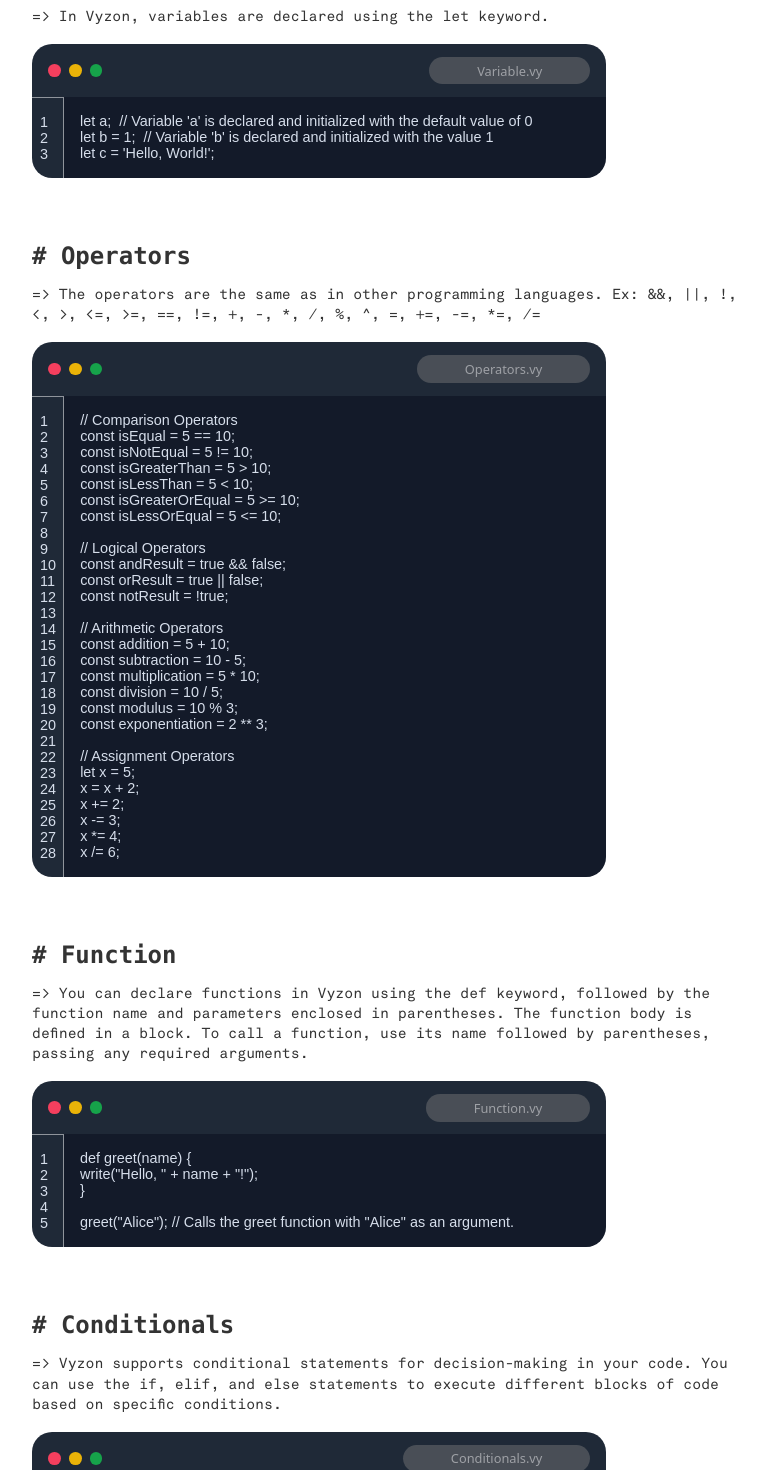
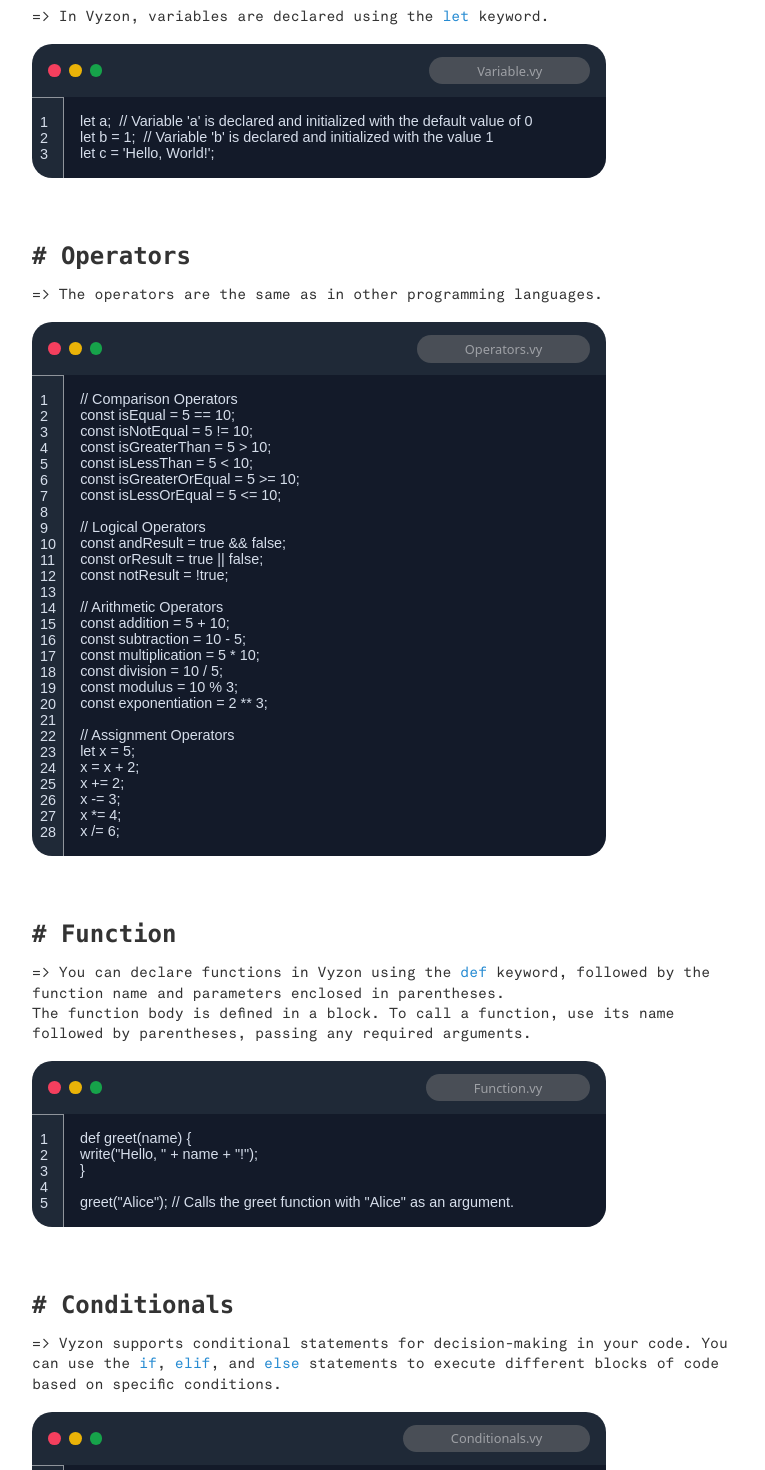
Before and after one commit to yash7xm/Vyzon_UI, a React (Vite) app: page / in a window 1280 px wide. Shown: the part 1330-2800 px from the top of the page, without its empty margins (249-1014 px from the left). Built offline with nearby package versions, Linux system fonts and the light colour scheme; a web font is replaced by a local one.

Commit message:
doc style update

```diff
--- a/src/components/App.jsx
+++ b/src/components/App.jsx
@@ -4,50 +4,13 @@ import Main from './Main'
 import Label from './Label'
 import Playground from './Playground'
 import Result from './Result'
-import Theme from './Theme'
 import Doc from './Doc'
 import Btns from './Btns'
-import styled from 'styled-components';
-import { useEffect, useState, useRef } from 'react';
-
-// const InnerContainer = styled.div`
-//   display: flex;
-//   flex-direction: column;
-//   align-items: start;
-//   justify-content: center;
-//   width: ${props => (props.$innerminwidth ? '100%' : '750px')};
-//   margin-top: 3rem;
-//   min-width: ${props => (props.$innerminwidth ? 'auto' : '750px')};
-// `;
 
 function App() {
-  // const [removeMinWidth, setRemoveMinWidth] = useState(false);
-  // const innerContainerRef = useRef();
-
-  // useEffect(() => {
-  //   function handleResize() {
-  //     const containerWidth = window.innerWidth;
-  //     const innerContainerWidth = innerContainerRef.current.clientWidth;
-
-  //     if (containerWidth === innerContainerWidth) {
-  //       setRemoveMinWidth(true);
-  //     } else {
-  //       setRemoveMinWidth(false);
-  //     }
-  //   }
-
-  //   window.addEventListener('resize', handleResize);
-  //   handleResize();
-
-  //   return () => {
-  //     window.removeEventListener('resize', handleResize);
-  //   };
-  // }, []);
-
   return (
     <div className="container">
       <Header />
-      <Theme />
       {/* <InnerContainer $innerminwidth={removeMinWidth} ref={innerContainerRef}> */}
       <div className="inner-container">
         <Main />
--- a/src/components/Doc.jsx
+++ b/src/components/Doc.jsx
@@ -5,31 +5,31 @@ import '../styles/Doc.css'
 const docData = [
     {
         heading: '# Variable Declaration',
-        info: '=> In Vyzon, variables are declared using the let keyword.',
+        info: `=> In Vyzon, variables are declared using the <span style="color: #268bd2">let</span> keyword.`,
         code: `let a;  // Variable 'a' is declared and initialized with the default value of 0\nlet b = 1;  // Variable 'b' is declared and initialized with the value 1\nlet c = 'Hello, World!';`,
         fileName: 'Variable.vy'
     },
     {
         heading: '# Operators',
-        info: `=> The operators are the same as in other programming languages. Ex: &&, ||, !, <, >, <=, >=, ==, !=, +, -, *, /, %, ^, =, +=, -=, *=, /=`,
+        info: `=> The operators are the same as in other programming languages.`,
         code: `// Comparison Operators\nconst isEqual = 5 == 10;\nconst isNotEqual = 5 != 10;\nconst isGreaterThan = 5 > 10;\nconst isLessThan = 5 < 10;\nconst isGreaterOrEqual = 5 >= 10;\nconst isLessOrEqual = 5 <= 10;\n\n// Logical Operators\nconst andResult = true && false;\nconst orResult = true || false;\nconst notResult = !true;\n\n// Arithmetic Operators\nconst addition = 5 + 10;\nconst subtraction = 10 - 5;\nconst multiplication = 5 * 10;\nconst division = 10 / 5;\nconst modulus = 10 % 3;\nconst exponentiation = 2 ** 3;\n\n// Assignment Operators\nlet x = 5;\nx = x + 2;\nx += 2;\nx -= 3;\nx *= 4;\nx /= 6;`,
         fileName: 'Operators.vy'
     },
     {
         heading: '# Function',
-        info: `=> You can declare functions in Vyzon using the def keyword, followed by the function name and parameters enclosed in parentheses. The function body is defined in a block. To call a function, use its name followed by parentheses, passing any required arguments.`,
+        info: `=> You can declare functions in Vyzon using the <span style="color: #268bd2">def</span> keyword, followed by the function name and parameters enclosed in parentheses.<br>The function body is defined in a block. To call a function, use its name followed by parentheses, passing any required arguments.`,
         code: `def greet(name) { \nwrite("Hello, " + name + "!");\n}\n\ngreet("Alice"); // Calls the greet function with "Alice" as an argument.`,
         fileName: 'Function.vy'
     },
     {
         heading: '# Conditionals',
-        info: `=> Vyzon supports conditional statements for decision-making in your code. You can use the if, elif, and else statements to execute different blocks of code based on specific conditions.`,
+        info: `=> Vyzon supports conditional statements for decision-making in your code. You can use the <span style="color: #268bd2">if</span>, <span style="color: #268bd2">elif</span>, and <span style="color: #268bd2">else</span> statements to execute different blocks of code based on specific conditions.`,
         code: `let x = 10;\n\nif (x > 15) {\n\twrite("x is greater than 15");\n} elif (x > 5) {\n\twrite("x is greater than 5 but not greater than 15");\n} else {\n\twrite("x is not greater than 5");\n}`,
         fileName: 'Conditionals.vy'
     },
     {
         heading: '# Loops',
-        info: `=> Vyzon supports various loop types to suit your needs. You can use for, while, and do while loops to control the flow of your Vyzon programs by repeating code as needed.`,
+        info: `=> Vyzon supports various loop types to suit your needs. You can use <span style="color: #268bd2">for</span>, <span style="color: #268bd2">while</span>, and <span style="color: #268bd2">do while</span> loops to control the flow of your Vyzon programs by repeating code as needed.`,
         code: `write("Using the for loop:");\nfor (let i=0; i<10; i+=1) {\n\t write("Current value of i: ", i);\n}\n\nwrite("Using the while loop:");\nlet j = 0;\nwhile (j < 5) {\n\twrite("Current value of j: ", j);\n\tj = j + 1;\n}\n\nwrite("Using the do-while loop:");\nlet k = 0;\ndo {\n\twrite("Current value of k: ", k);\n\tk = k + 1;\n} while (k < 5);`,
         fileName: 'Loops.vy'
     },
@@ -41,8 +41,7 @@ export default function Doc() {
             {docData.map((data, index) => (
                 <div className="doc-item" key={index}>
                     <div className="heading">{data.heading}</div>
-                    <div className="info">
-                        <p>{data.info}</p>
+                    <div className="info" dangerouslySetInnerHTML={{ __html: data.info }}>
                     </div>
                     <div className="example">
                         <Top fileName={data.fileName} />
```
